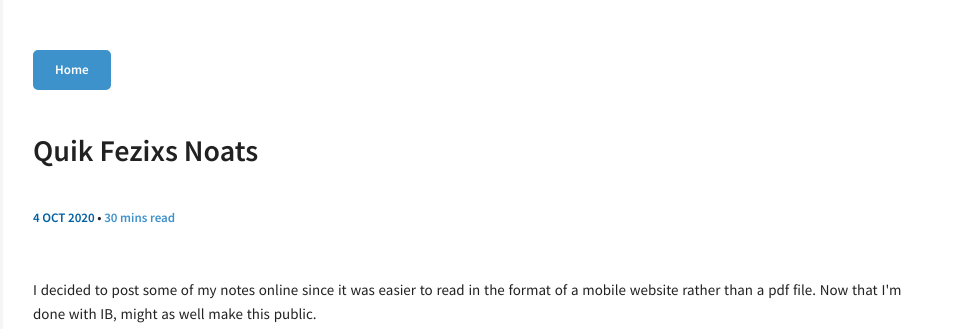
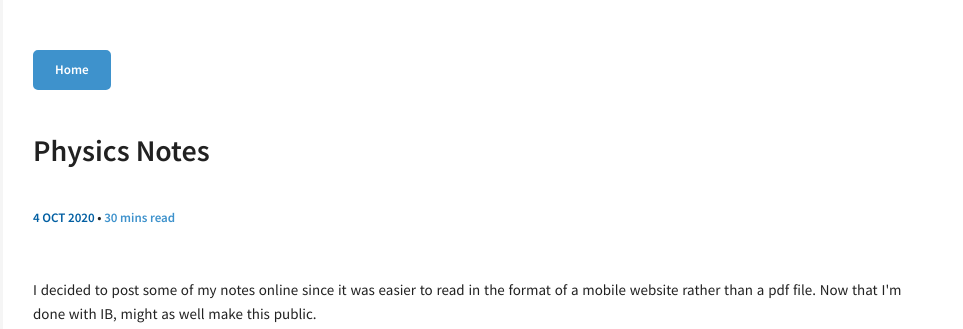
Before and after one commit to Oceankoh/oceankoh.github.io, a Jekyll site: the page built from _IB/2020-10-04-Physics-Notes.md, in a window 1280 px wide. Shown: the top 329 px of the page, without its empty margins (317-1280 px from the left). Built offline with Jekyll 4.4.1, drawn with Linux system fonts in a browser that asks for light colours; formulas are drawn with MathJax 3; a script that is not in the unit is left out.

Commit message:
fixed physics notes

```diff
--- a/_IB/2020-10-04-Physics-Notes.md
+++ b/_IB/2020-10-04-Physics-Notes.md
@@ -1,6 +1,6 @@
 ---
 layout: post
-title: Quik Fezixs Noats
+title: Physics Notes
 subject: Physics
 ---
 
@@ -382,7 +382,7 @@ The same is not true at high velocities (close to speed of light). This shit pro
 
 Also here are some equations not in the formula booklet
 
-$\lambda = \frac{h}{p} = \frac{h}{\sqrt{2mE} = \frac{hc}{E}$
+$\lambda = \frac{h}{p} = \frac{h}{\sqrt{2mE}) = \frac{hc}{E}$
 
 $E^2=(mc^2)^2 + (pc)^2$
 
```
